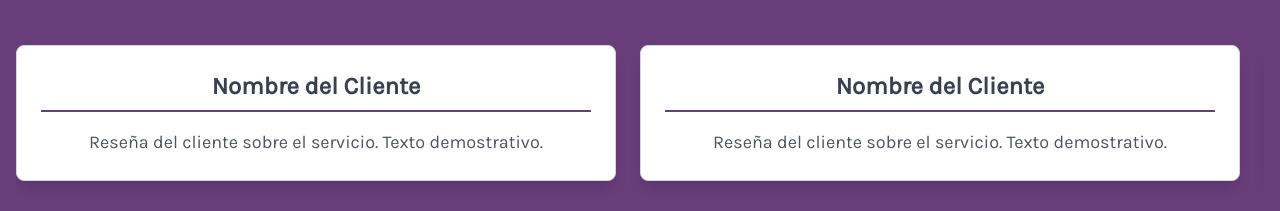
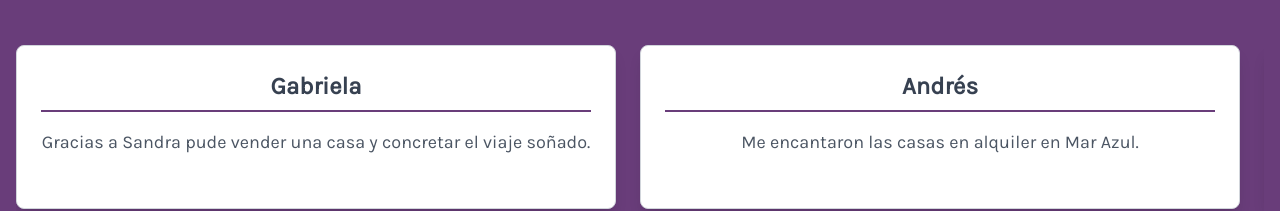
Before and after one commit to IvanScarsella/zingonipropiedades, a Next.js app: page / in a window 1280 px wide. Shown: the part 1545-1756 px from the top of the page. Built offline with nearby package versions, Linux system fonts and the light colour scheme; no server answers.

Commit message:
add 'consulte' & 'Oportunidad' in properties

```diff
--- a/src/app/components/propertiesContainer/page.jsx
+++ b/src/app/components/propertiesContainer/page.jsx
@@ -34,8 +34,8 @@ function PropertiesContainer() {
     const currentProperties = properties.slice(startIndex, endIndex);
     setRenderizedProperties(currentProperties);
     setLoading(false);
+    console.log(renderizedProperties[2].price)
   };
-
   return (
     <div className="w-full flex flex-col gap-6 py-6 items-center mt-10 bg-gray-100">
       {loading ? (
@@ -46,7 +46,7 @@ function PropertiesContainer() {
             renderizedProperties.map((property) => (
               <div
                 key={property.id}
-                className="w-full sm:w-11/12 md:w-3/4 lg:w-2/3 xl:w-1/2 bg-white border border-gray-200 rounded-xl shadow-md p-4 sm:p-6 flex flex-col sm:flex-row items-center transition-transform transform hover:scale-105 hover:shadow-lg cursor-pointer"
+                className="w-full sm:w-11/12 md:w-3/4 lg:w-2/3 xl:w-1/2 bg-white border border-gray-200 rounded-xl shadow-md p-4 sm:p-6 flex flex-col sm:flex-row items-center transition-transform transform hover:scale-105 hover:shadow-lg cursor-pointer overflow-hidden"
                 onClick={() => router.push(`/property/${property.slug.current}`)}
               >
                 <Image
@@ -57,12 +57,21 @@ function PropertiesContainer() {
                   className="rounded-lg object-cover mb-4 sm:mb-0 sm:mr-6 w-full sm:w-auto"
                 />
                 <div className="flex flex-col space-y-2 sm:space-y-3 w-full">
+                  {property.featured ?
+                    <h2 className="bg-custom-4 text-white font-bold tracking-wider text-center w-[240px] mx-auto absolute top-10 -right-16 rotate-45 filter border-4 border-custom shadow-md">OPORTUNIDAD</h2>
+                    : null}
                   <h3 className="text-lg sm:text-xl md:text-2xl font-semibold text-gray-800">
                     {property.name}
                   </h3>
-                  <h4 className="text-md sm:text-lg md:text-xl font-medium text-purple-600">
-                    {property.currency === "Pesos" ? "$" : "U$D"} {property.price}
-                  </h4>
+                  {property.price ?
+                    <h4 className="text-md sm:text-lg md:text-xl font-medium text-purple-600">
+                      {property.currency === "Pesos" ? "$" : "U$D"} {property.price}
+                    </h4>
+                    :
+                    <h4 className="text-md sm:text-lg md:text-xl font-medium text-purple-600">
+                      Consulte
+                    </h4>
+                  }
                   <p className="text-sm sm:text-base md:text-lg text-gray-700 line-clamp-3">
                     {property.description}
                   </p>
--- a/src/app/landing/page.jsx
+++ b/src/app/landing/page.jsx
@@ -18,10 +18,10 @@ export default function Landing() {
     ];
 
     const clients = [
-        { name: 'Nombre del Cliente', review: 'Reseña del cliente sobre el servicio. Texto demostrativo.' },
-        { name: 'Nombre del Cliente', review: 'Reseña del cliente sobre el servicio. Texto demostrativo.' },
-        { name: 'Nombre del Cliente', review: 'Reseña del cliente sobre el servicio. Texto demostrativo.' },
-        { name: 'Nombre del Cliente', review: 'Reseña del cliente sobre el servicio. Texto demostrativo.' },
+        { name: 'Gabriela', review: 'Gracias a Sandra pude vender una casa y concretar el viaje soñado.' },
+        { name: 'Andrés', review: 'Me encantaron las casas en alquiler en Mar Azul.' },
+        { name: 'Violeta', review: 'Me encantó conocer Ignacio Correas y haber invertido ahí.' },
+        { name: 'José', review: 'Pudimos terminar el proyecto de venta de lotes propios junto a Zingoni Propiedades.' },
     ];
 
     const [propertiesChunks, setPropertiesChunks] = useState([]);
--- a/src/app/property/[slug]/page.jsx
+++ b/src/app/property/[slug]/page.jsx
@@ -44,9 +44,15 @@ async function PropertyByID({ params }) {
                     />
                 ) : null}
                 <h1 className="text-2xl">{property?.name}</h1>
-                <h2 className={`text-xl ${property?.currency === 'Pesos' ? 'text-green-600' : 'text-blue-600'}`}>
-                    Valor: {property?.currency === 'Pesos' ? `$ ${property?.price}` : `U$D ${property?.price}`}
-                </h2>
+                {property && property.price ?
+                    <h2 className={`text-xl ${property?.currency === 'Pesos' ? 'text-blue-600' : 'text-green-600'}`}>
+                        Valor: {property?.currency === 'Pesos' ? `$ ${property?.price}` : `U$D ${property?.price}` ? property?.price === 0 : 'Consulte'}
+                    </h2>
+                    :
+                    <h2 className={`text-2xl text-green-600`}>
+                        Consulte
+                    </h2>
+                }
                 <h2 className="text-xl">{property?.operationType?.replace(/_/g, " ")}</h2>
 
                 <div className="flex flex-wrap justify-center max-w-4xl gap-2">
--- a/src/sanity/lib/queries.js
+++ b/src/sanity/lib/queries.js
@@ -2,7 +2,7 @@ import { groq } from 'next-sanity';
 
 export const propertiesQuery = groq`*[_type == "property"]`;
 
-export const propertyQuery = groq`*[_type == "property" && slug.current == $slug][0]{ name, description, images, location, _type, antiquity, area, electricity, currency, lng, asphalt, water, measure, gas, operationType, slug, garage, rooms, propertyType, lat, price, sewer, bathrooms, mainImage }`;
+export const propertyQuery = groq`*[_type == "property" && slug.current == $slug][0]{ name, description, images, location, _type, antiquity, area, electricity, currency, lng, asphalt, water, measure, gas, operationType, slug, garage, rooms, propertyType, lat, price, sewer, bathrooms, mainImage, featured }`;
 
 export const propertyPathsQuery = groq`*[_type == "property" && defined(slug.current)][]{
    "params": {"slug":slug.current}
```
